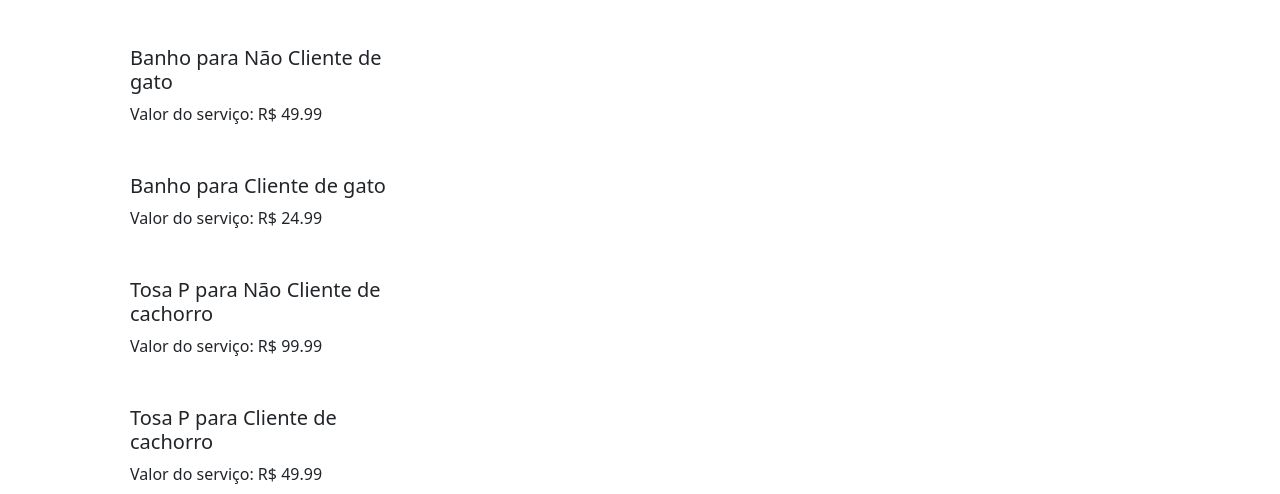
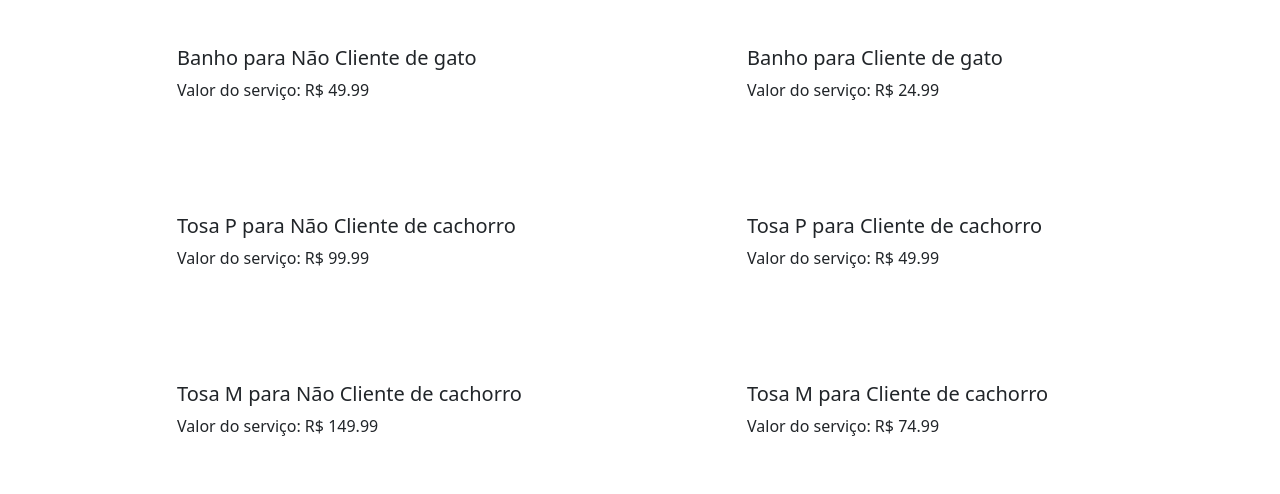
Before and after one commit to roccocaco/project_petshop, a website with bundled scripts: page src/index.html in a window 1280 px wide. Shown: the part 458-952 px from the top of the page. Built offline with nearby package versions, Linux system fonts and the light colour scheme.

Commit message:
centralizando o texto

```diff
--- a/src/index.html
+++ b/src/index.html
@@ -63,10 +63,8 @@
 <body>
   <main>
     <div class="container">
-      <div class="row">
-        <div id="div-servicos"></div>
+        <div class="row d-flex justify-content-around" id="div-servicos"></div>
       </div>
-    </div>
 
     <footer class="bg-body-tertiary text-center">
       <!-- Grid container -->
--- a/src/script.js
+++ b/src/script.js
@@ -13,11 +13,10 @@ function createElementsServicos() {
   servicos.map(
     (e) =>
       (divServicos.innerHTML += `
-    <div class="col-sm-3 m-5">
-    <h5>${e.servico} para ${e.cliente} de ${e.pet}</h5>
-    <p>Valor do serviço: R$ ${e.preco}</p>
+    <div class="col-sm-4 m-5">
+      <h5>${e.servico} para ${e.cliente} de ${e.pet}</h5>
+      <p>Valor do serviço: R$ ${e.preco}</p>
     </div>
-
 
   `)
   );
```
